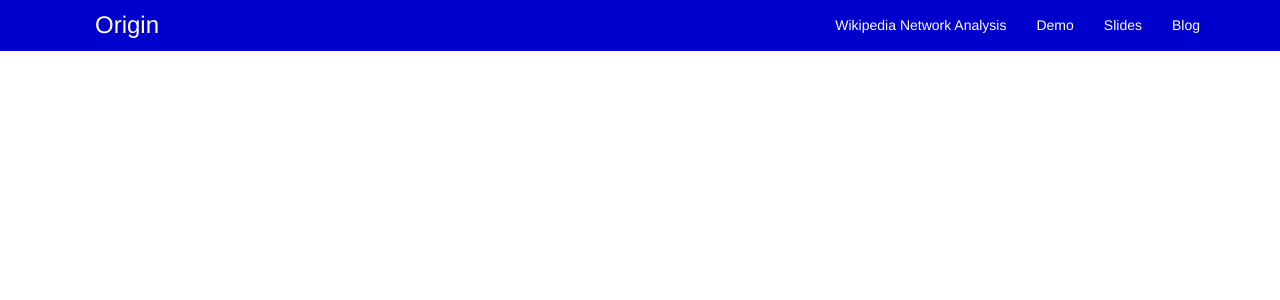
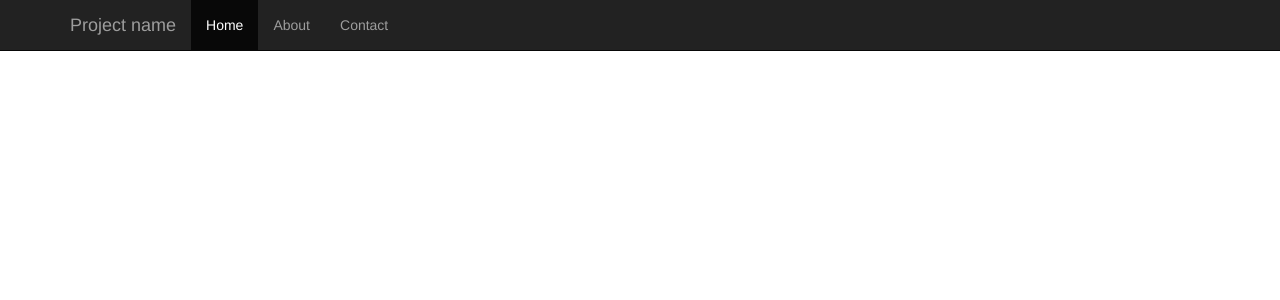
Before and after one commit to jlantos/insight-project, a Flask app: page / in a window 1280 px wide. Shown: the top 300 px of the page. Run offline with Flask 2, Linux system fonts and the light colour scheme; some libraries are stand-ins or nearby versions.

Commit message:
Changed header

```diff
--- a/app/templates/base.html
+++ b/app/templates/base.html
@@ -44,46 +44,25 @@
 
   </head>
 
-  <body id="page-top">
-                <nav class="navbar navbar-default navbar-fixed-top" style="background:#0000CC; border-color:#0000CC">
-                        <div style="padding:0 80px;">
-                                                        <!-- Brand and toggle get grouped for better mobile display -->
-                                <div class="navbar-header page-scroll" style="">
-                                        <button style="display:none;" type="button" class="navbar-toggle" data-toggle="collapse" data-target="#bs-example-navbar-collapse-1">
+  <nav class="navbar navbar-inverse navbar-fixed-top">
+      <div class="container">
+        <div class="navbar-header">
+          <button type="button" class="navbar-toggle collapsed" data-toggle="collapse" data-target="#navbar" aria-expanded="false" aria-controls="navbar">
             <span class="sr-only">Toggle navigation</span>
             <span class="icon-bar"></span>
             <span class="icon-bar"></span>
             <span class="icon-bar"></span>
           </button>
-                                        <a class="navbar-brand page-scroll" style="color: #fff; font-size:24px;" href="/origin">
-                                                Origin
-                                        </a>
-
-                                        <span class="visible-xs"><br /><br /></span>
+          <a class="navbar-brand" href="#">Project name</a>
         </div>
-                                                        <!-- Collect the nav links, forms, and other content for toggling -->
-                                <div class="collapse navbar-collapse" id="bs-example-navbar-collapse-1">
-                                        <ul class="nav navbar-nav navbar-right">
-                                                <li class="hidden">
-                                                        <a href="#page-top"></a>
-                                                </li>
-                                                 <li>
-                                                        <a class="page-scroll" style="color:#fff;" href="/origin/graph">Wikipedia Network Analysis</a>
-                                                </li>
-                                                <li>
-                                                        <a class="page-scroll" style="color:#fff;" href="/origin/demo">Demo</a>
-                                                </li>
-						<li>
-							<a class="page-scroll" style="color:#fff;" href="/origin/slides">Slides</a>
-						</li>
-                                                <li>
-                                                        <a class="page-scroll" style="color:#fff;" target="_blank" href="https://github.com/mrubash1/Origin/blob/master/README.md">Blog</a>
-                                                </li>
+        <div id="navbar" class="collapse navbar-collapse">
+          <ul class="nav navbar-nav">
+            <li class="active"><a href="#">Home</a></li>
+            <li><a href="#about">About</a></li>
+            <li><a href="#contact">Contact</a></li>
           </ul>
+        </div><!--/.nav-collapse -->
       </div>
-
-                        </div>
-
     </nav>
 
     {% block room_dose_graph %}{% endblock %}
```
Lines whose indentation alone changed are shown as unchanged.
